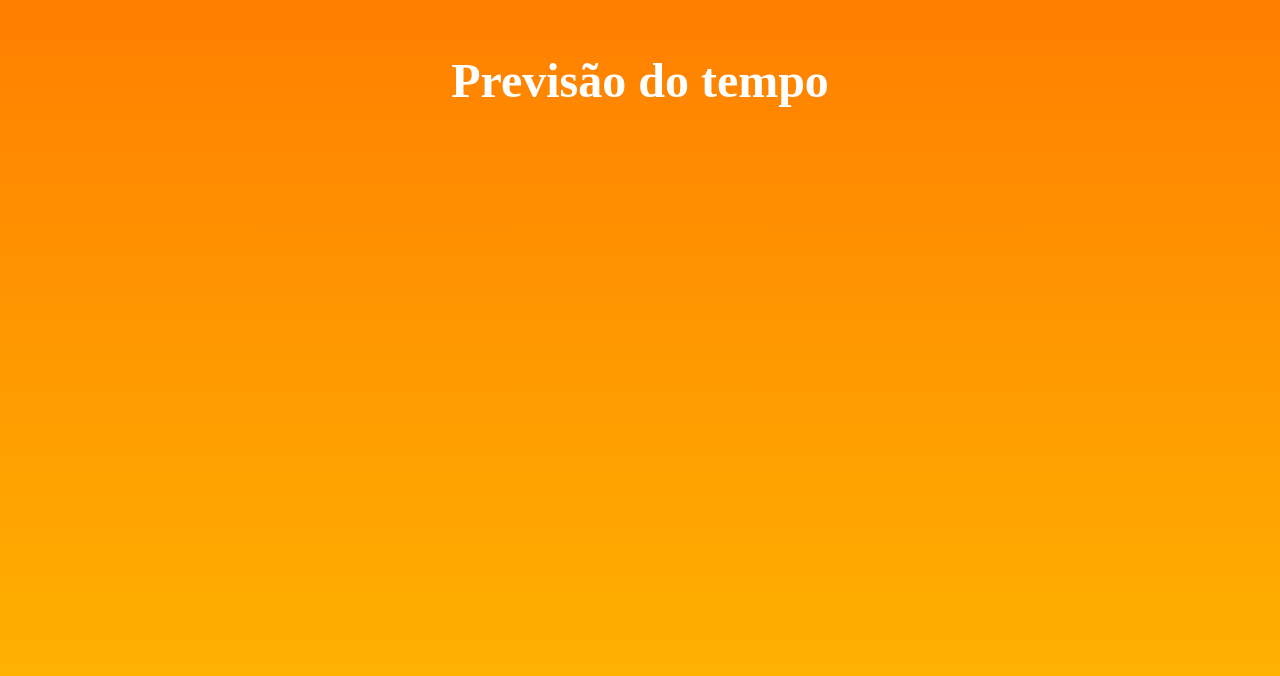
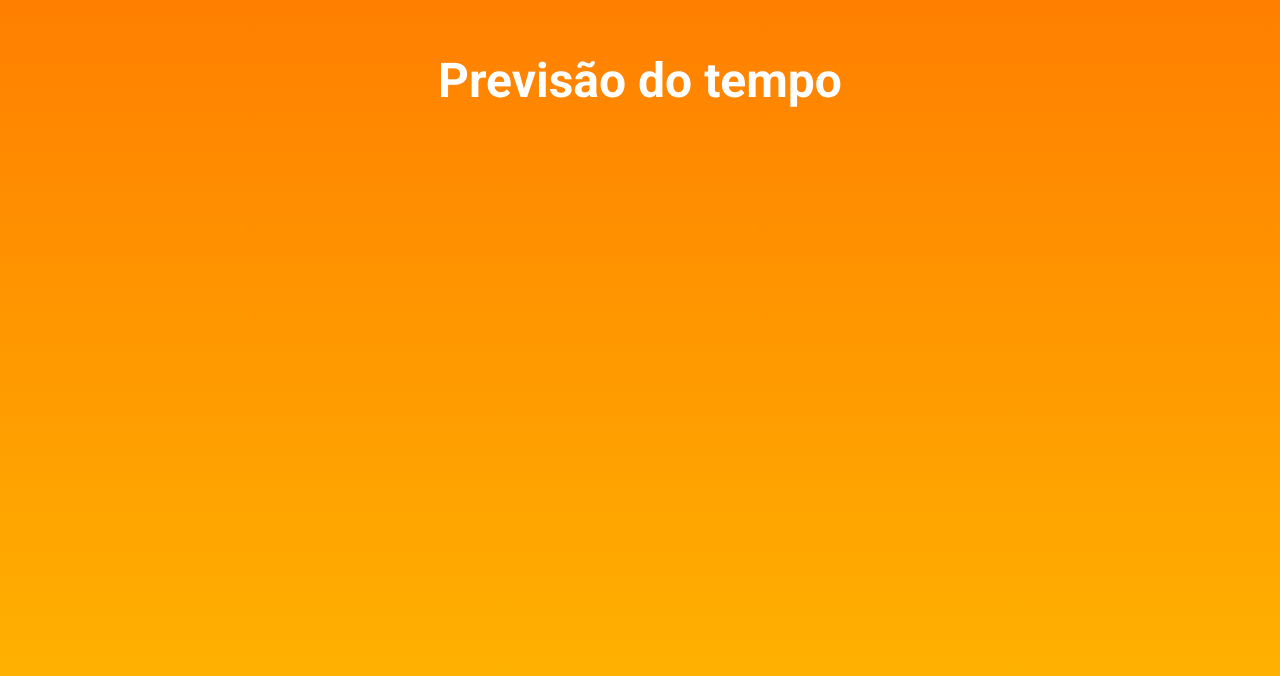
Before and after one commit to omarcosdanilo/weather-app, a React (Create React App) app: page / in a window 1280 px wide. Shown: the top 676 px of the page. Built offline with nearby package versions, Linux system fonts and the light colour scheme; the HTML template or start-up script is replaced by a standard one.

Commit message:
feat: change the app font.

```diff
--- a/src/App/App.module.scss
+++ b/src/App/App.module.scss
@@ -1,7 +1,8 @@
+@import url('https://fonts.googleapis.com/css2?family=Poppins:wght@100;200;300;400;500;600;700;900&family=Roboto:wght@100;300;400;500;700&display=swap');
+
 body {
-  display: grid;
-  grid-template-rows: 1fr 1fr 1fr;
   background: rgb(255,127,0);
   background: no-repeat linear-gradient(rgba(255,127,0,1) 0%, rgba(255,186,0,1) 100%);
   height: 100vh;
+  font-family: 'Roboto', sans-serif;
 }
```
